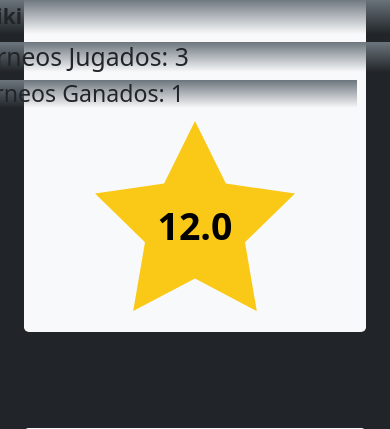
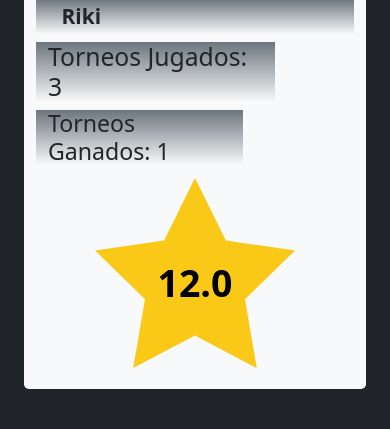
Before and after one commit to yandivd/Y-Zone, a Django app: page /ranking/ in a window 390 px wide; the page is wider, and only the part inside the window is pictured. Shown: the part 573-1002 px from the top of that part. Run offline with Django 3.2, Linux system fonts and the light colour scheme; data comes from the database, SQL or seed files in the repository; some libraries are stand-ins or nearby versions.

Commit message:
fixes on styles

```diff
--- a/main/static/js/transitions.js
+++ b/main/static/js/transitions.js
@@ -12,12 +12,6 @@ sr.reveal('.scroll-banner-info', {
     distance: '200px'
 })
 
-sr.reveal('.star', {
-    duration: 2000,
-    origin: 'left',
-    distance: '-200px'
-})
-
 sr.reveal('.pcontainer', {
     duration: 2000,
     origin: 'top',
@@ -27,5 +21,5 @@ sr.reveal('.pcontainer', {
 sr.reveal('.cardcontainer', {
     duration: 2000,
     origin: 'bottom',
-    distance: '-200px'
+    distance: '-200px',
 })
--- a/main/templates/main/ranking.html
+++ b/main/templates/main/ranking.html
@@ -14,10 +14,10 @@
                     <h1 class="" style="background-image: linear-gradient(#6C757D, transparent);">
                         <span class="badge text-dark"><strong>{{i.nombre}}</strong></span>
                     </h1>
-                    <h2 class="text-dark" style="background-image: linear-gradient(#6C757D, transparent); width: 500px;">Torneos Jugados: {{i.torneos_jugados}}</h2>
-                    <h3 class="text-dark" style="background-image: linear-gradient(#6C757D, transparent); width: 400px">Torneos Ganados: {{i.torneos_ganados}}</h3>
+                    <h2 class="text-dark" style="background-image: linear-gradient(#6C757D, transparent); width: 75%;">Torneos Jugados: {{i.torneos_jugados}}</h2>
+                    <h3 class="text-dark" style="background-image: linear-gradient(#6C757D, transparent); width: 65%">Torneos Ganados: {{i.torneos_ganados}}</h3>
                 </div>
-                <div class="col-md-3 col-sm-12 text-center star">
+                <div class="col-md-3 col-sm-12 text-center">
                     <svg version="1.1" width="200" height="200" id="Layer_1" xmlns="http://www.w3.org/2000/svg" xmlns:xlink="http://www.w3.org/1999/xlink" x="0px" y="0px" viewBox="0 0 426.667 426.667" style="enable-background:new 0 0 426.667 426.667;" xml:space="preserve">
                         <polygon style="fill:#FAC917; z-index:10" points="213.333,10.441 279.249,144.017 426.667,165.436 320,269.41 345.173,416.226 213.333,346.91 81.485,416.226 106.667,269.41 0,165.436 147.409,144.017 "/>
                         <text font-size="5em" alignment-baseline="middle" text-anchor="middle" fill="black" x="50%" y="57%" style="font-weight:700">{{i.ptos}}</text>
```
